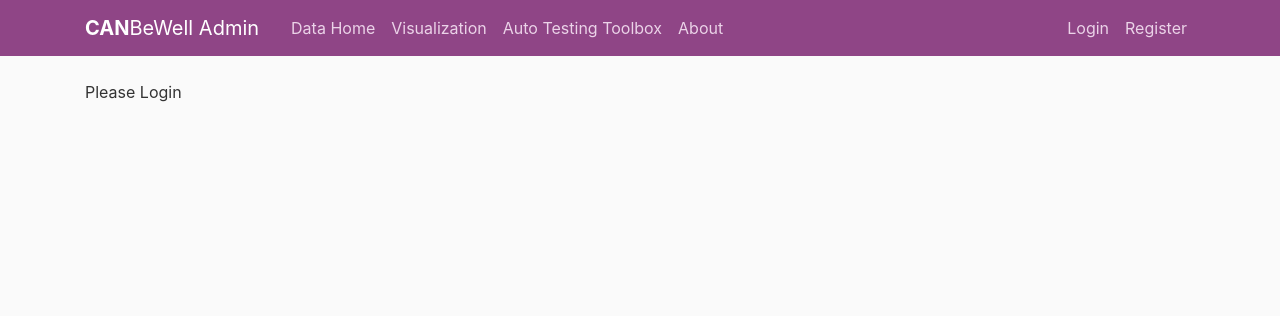
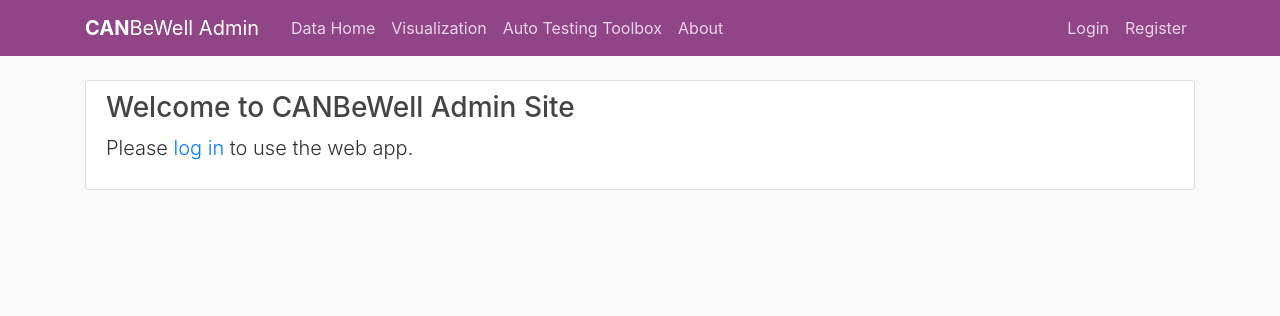
Before and after one commit to uoForms/Admin-CANBeWell, a Django app: page / in a window 1280 px wide. Shown: the top 316 px of the page. Run offline with Django 3.2, Linux system fonts and the light colour scheme; some libraries are stand-ins or nearby versions.

Commit message:
update home page

```diff
--- a/analysis/templates/analysis/home.html
+++ b/analysis/templates/analysis/home.html
@@ -41,6 +41,9 @@
             </table>
         {% endif %}
     {% else %}
-        <p>Please Login</p>
+        <div class="content-section">
+            <h3>Welcome to CANBeWell Admin Site</h2>
+            <p class="lead">Please <a href="{% url 'firebase-login'%}">log in</a> to use the web app.</p>
+        </div>
     {% endif %}
 {% endblock content %}
```
